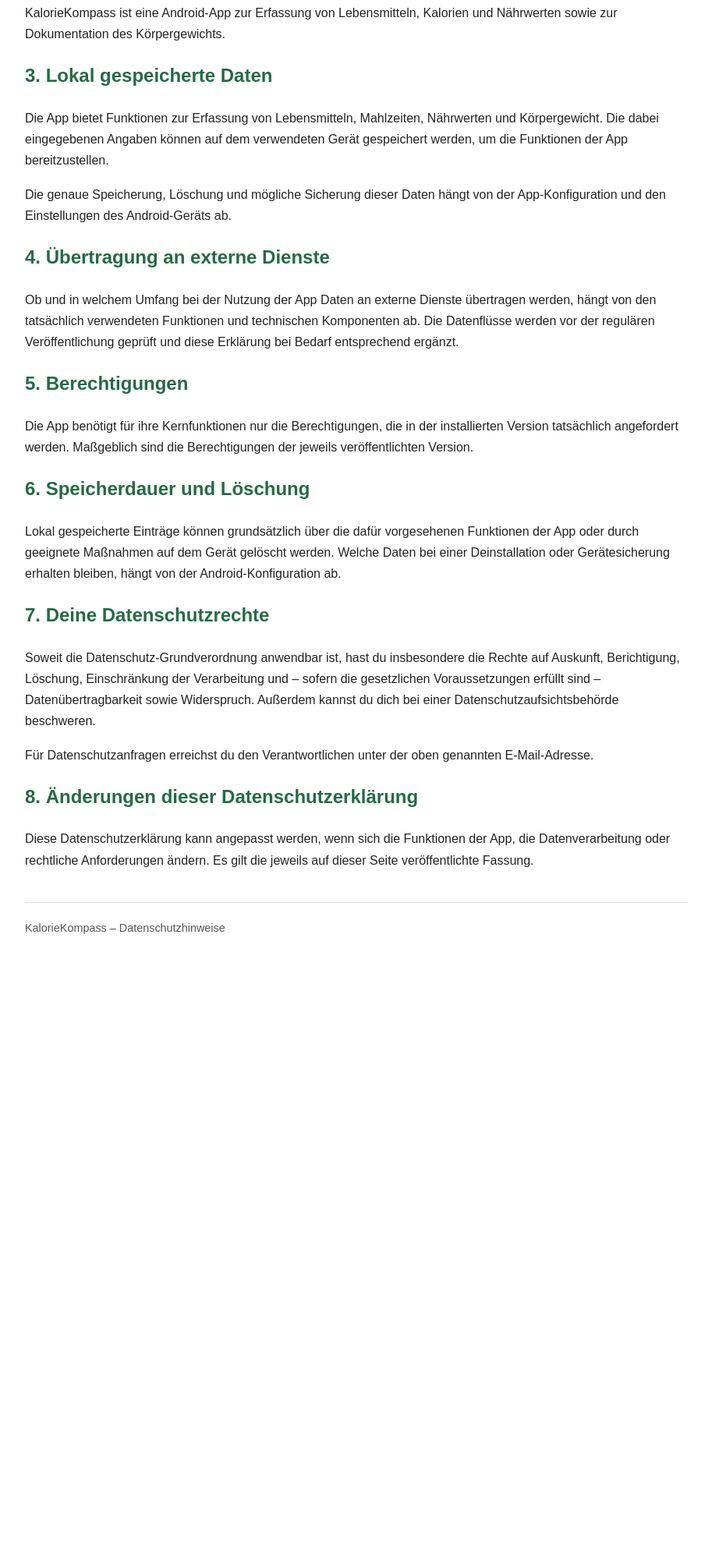
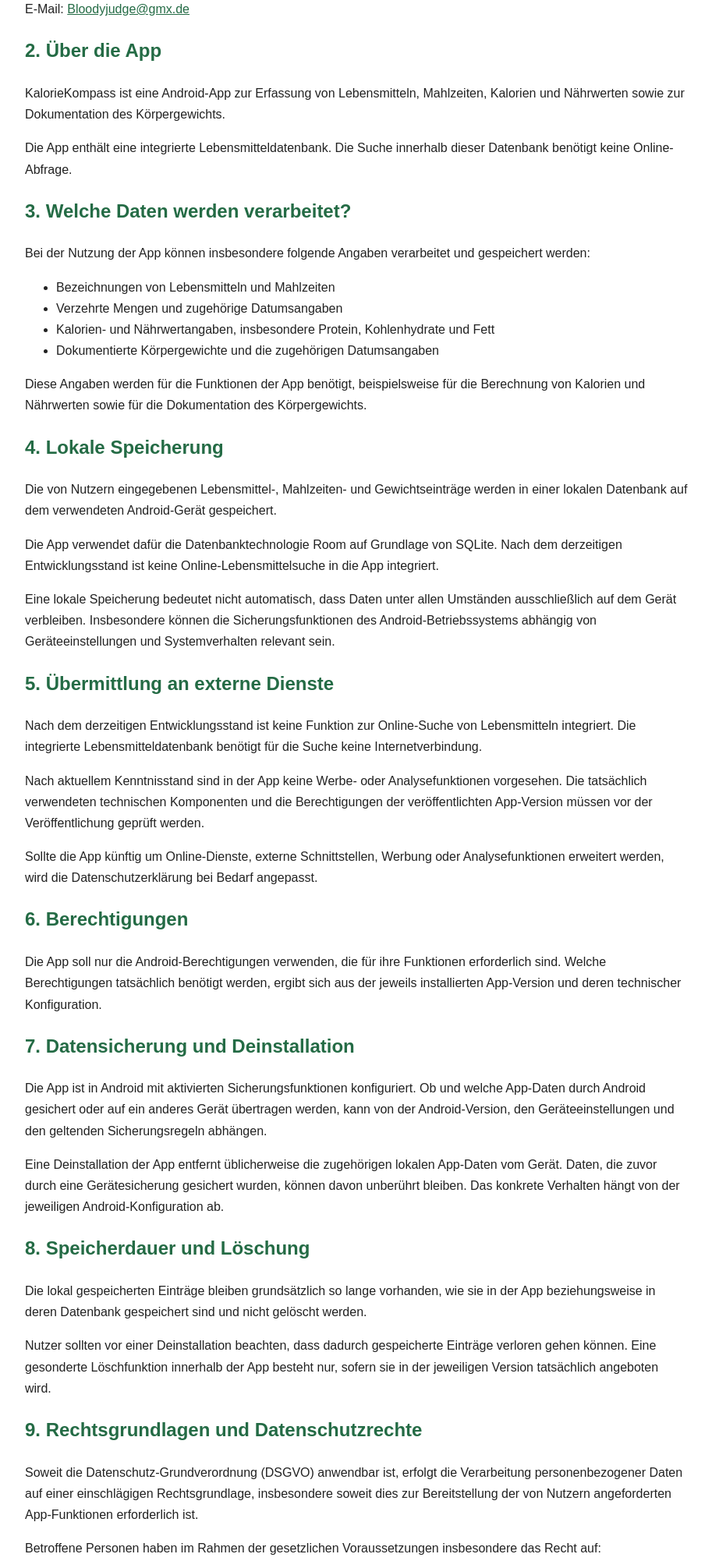
Before and after one commit to Bloodyjudge-rgb/kaloriekompass-datenschutz, a plain HTML site: page index.html in a window 1280 px wide. Shown: the part 386-2388 px from the top of the page at 78% size, without its empty margins (183-1096 px from the left). Before the commit the page ends 1628 px from the top, so only its background shows below. Drawn offline with Linux system fonts and the light colour scheme.

Commit message:
index.html

````diff
--- a/index.html
+++ b/index.html
@@ -1,10 +1,15 @@
+```html
 <!DOCTYPE html>
 <html lang="de">
 <head>
     <meta charset="UTF-8">
     <meta name="viewport" content="width=device-width, initial-scale=1.0">
+
     <title>Datenschutzerklärung – KalorieKompass</title>
-    <meta name="description" content="Datenschutzhinweise zur Android-App KalorieKompass.">
+
+    <meta name="description"
+          content="Datenschutzerklärung der Android-App KalorieKompass. Informationen zur lokalen Speicherung und Verarbeitung von Daten.">
+
     <style>
         body {
             font-family: Arial, sans-serif;
@@ -15,9 +20,19 @@
             color: #222;
             background: #fff;
         }
-        h1, h2 { color: #246b45; }
-        h1 { line-height: 1.3; }
-        a { color: #246b45; }
+
+        h1, h2 {
+            color: #246b45;
+        }
+
+        h1 {
+            line-height: 1.3;
+        }
+
+        a {
+            color: #246b45;
+        }
+
         footer {
             margin-top: 40px;
             padding-top: 20px;
@@ -27,85 +42,191 @@
         }
     </style>
 </head>
+
 <body>
+
 <h1>Datenschutzerklärung für KalorieKompass</h1>
 
-    <p><strong>Stand:</strong> Oktober 2026</p>
+<p><strong>Stand:</strong> 29. Oktober 2026</p>
 
 <h2>1. Verantwortlicher</h2>
+
 <p>
     Verantwortlich für die Verarbeitung personenbezogener Daten im
-        Zusammenhang mit der App KalorieKompass ist:
+    Zusammenhang mit der Android-App KalorieKompass ist:
 </p>
+
 <p>
     Fabian Walter<br>
-        E-Mail: <a href="mailto:Bloodyjudge@gmx.de">Bloodyjudge@gmx.de</a>
+    Postanschrift: [Bitte Postanschrift ergänzen]<br>
+    E-Mail:
+    <a href="mailto:Bloodyjudge@gmx.de">Bloodyjudge@gmx.de</a>
 </p>
 
 <h2>2. Über die App</h2>
+
 <p>
     KalorieKompass ist eine Android-App zur Erfassung von Lebensmitteln,
-        Kalorien und Nährwerten sowie zur Dokumentation des Körpergewichts.
+    Mahlzeiten, Kalorien und Nährwerten sowie zur Dokumentation des
+    Körpergewichts.
 </p>
 
-    <h2>3. Lokal gespeicherte Daten</h2>
 <p>
-        Die App bietet Funktionen zur Erfassung von Lebensmitteln,
-        Mahlzeiten, Nährwerten und Körpergewicht. Die dabei eingegebenen
-        Angaben können auf dem verwendeten Gerät gespeichert werden, um
-        die Funktionen der App bereitzustellen.
-    </p>
-    <p>
-        Die genaue Speicherung, Löschung und mögliche Sicherung dieser Daten
-        hängt von der App-Konfiguration und den Einstellungen des Android-Geräts ab.
+    Die App enthält eine integrierte Lebensmitteldatenbank. Die Suche
+    innerhalb dieser Datenbank benötigt keine Online-Abfrage.
 </p>
 
-    <h2>4. Übertragung an externe Dienste</h2>
+<h2>3. Welche Daten werden verarbeitet?</h2>
+
 <p>
-        Ob und in welchem Umfang bei der Nutzung der App Daten an externe
-        Dienste übertragen werden, hängt von den tatsächlich verwendeten
-        Funktionen und technischen Komponenten ab. Die Datenflüsse werden
-        vor der regulären Veröffentlichung geprüft und diese Erklärung bei
-        Bedarf entsprechend ergänzt.
+    Bei der Nutzung der App können insbesondere folgende Angaben
+    verarbeitet und gespeichert werden:
 </p>
 
-    <h2>5. Berechtigungen</h2>
+<ul>
+    <li>Bezeichnungen von Lebensmitteln und Mahlzeiten</li>
+    <li>Verzehrte Mengen und zugehörige Datumsangaben</li>
+    <li>Kalorien- und Nährwertangaben, insbesondere Protein, Kohlenhydrate und Fett</li>
+    <li>Dokumentierte Körpergewichte und die zugehörigen Datumsangaben</li>
+</ul>
+
 <p>
-        Die App benötigt für ihre Kernfunktionen nur die Berechtigungen,
-        die in der installierten Version tatsächlich angefordert werden.
-        Maßgeblich sind die Berechtigungen der jeweils veröffentlichten Version.
+    Diese Angaben werden für die Funktionen der App benötigt, beispielsweise
+    für die Berechnung von Kalorien und Nährwerten sowie für die
+    Dokumentation des Körpergewichts.
 </p>
 
-    <h2>6. Speicherdauer und Löschung</h2>
+<h2>4. Lokale Speicherung</h2>
+
 <p>
-        Lokal gespeicherte Einträge können grundsätzlich über die dafür
-        vorgesehenen Funktionen der App oder durch geeignete Maßnahmen
-        auf dem Gerät gelöscht werden. Welche Daten bei einer Deinstallation
-        oder Gerätesicherung erhalten bleiben, hängt von der Android-Konfiguration ab.
+    Die von Nutzern eingegebenen Lebensmittel-, Mahlzeiten- und
+    Gewichtseinträge werden in einer lokalen Datenbank auf dem verwendeten
+    Android-Gerät gespeichert.
 </p>
 
-    <h2>7. Deine Datenschutzrechte</h2>
 <p>
-        Soweit die Datenschutz-Grundverordnung anwendbar ist, hast du
-        insbesondere die Rechte auf Auskunft, Berichtigung, Löschung,
-        Einschränkung der Verarbeitung und – sofern die gesetzlichen
-        Voraussetzungen erfüllt sind – Datenübertragbarkeit sowie Widerspruch.
-        Außerdem kannst du dich bei einer Datenschutzaufsichtsbehörde beschweren.
-    </p>
-    <p>
-        Für Datenschutzanfragen erreichst du den Verantwortlichen unter
-        der oben genannten E-Mail-Adresse.
+    Die App verwendet dafür die Datenbanktechnologie Room auf Grundlage
+    von SQLite. Nach dem derzeitigen Entwicklungsstand ist keine
+    Online-Lebensmittelsuche in die App integriert.
 </p>
 
-    <h2>8. Änderungen dieser Datenschutzerklärung</h2>
 <p>
-        Diese Datenschutzerklärung kann angepasst werden, wenn sich die
-        Funktionen der App, die Datenverarbeitung oder rechtliche Anforderungen ändern.
-        Es gilt die jeweils auf dieser Seite veröffentlichte Fassung.
+    Eine lokale Speicherung bedeutet nicht automatisch, dass Daten unter
+    allen Umständen ausschließlich auf dem Gerät verbleiben. Insbesondere
+    können die Sicherungsfunktionen des Android-Betriebssystems abhängig
+    von Geräteeinstellungen und Systemverhalten relevant sein.
+</p>
+
+<h2>5. Übermittlung an externe Dienste</h2>
+
+<p>
+    Nach dem derzeitigen Entwicklungsstand ist keine Funktion zur
+    Online-Suche von Lebensmitteln integriert. Die integrierte
+    Lebensmitteldatenbank benötigt für die Suche keine Internetverbindung.
+</p>
+
+<p>
+    Nach aktuellem Kenntnisstand sind in der App keine Werbe- oder
+    Analysefunktionen vorgesehen. Die tatsächlich verwendeten technischen
+    Komponenten und die Berechtigungen der veröffentlichten App-Version
+    müssen vor der Veröffentlichung geprüft werden.
+</p>
+
+<p>
+    Sollte die App künftig um Online-Dienste, externe Schnittstellen,
+    Werbung oder Analysefunktionen erweitert werden, wird die
+    Datenschutzerklärung bei Bedarf angepasst.
+</p>
+
+<h2>6. Berechtigungen</h2>
+
+<p>
+    Die App soll nur die Android-Berechtigungen verwenden, die für ihre
+    Funktionen erforderlich sind. Welche Berechtigungen tatsächlich
+    benötigt werden, ergibt sich aus der jeweils installierten
+    App-Version und deren technischer Konfiguration.
+</p>
+
+<h2>7. Datensicherung und Deinstallation</h2>
+
+<p>
+    Die App ist in Android mit aktivierten Sicherungsfunktionen konfiguriert.
+    Ob und welche App-Daten durch Android gesichert oder auf ein anderes
+    Gerät übertragen werden, kann von der Android-Version, den
+    Geräteeinstellungen und den geltenden Sicherungsregeln abhängen.
+</p>
+
+<p>
+    Eine Deinstallation der App entfernt üblicherweise die zugehörigen
+    lokalen App-Daten vom Gerät. Daten, die zuvor durch eine
+    Gerätesicherung gesichert wurden, können davon unberührt bleiben.
+    Das konkrete Verhalten hängt von der jeweiligen Android-Konfiguration
+    ab.
+</p>
+
+<h2>8. Speicherdauer und Löschung</h2>
+
+<p>
+    Die lokal gespeicherten Einträge bleiben grundsätzlich so lange
+    vorhanden, wie sie in der App beziehungsweise in deren Datenbank
+    gespeichert sind und nicht gelöscht werden.
+</p>
+
+<p>
+    Nutzer sollten vor einer Deinstallation beachten, dass dadurch
+    gespeicherte Einträge verloren gehen können. Eine gesonderte
+    Löschfunktion innerhalb der App besteht nur, sofern sie in der
+    jeweiligen Version tatsächlich angeboten wird.
+</p>
+
+<h2>9. Rechtsgrundlagen und Datenschutzrechte</h2>
+
+<p>
+    Soweit die Datenschutz-Grundverordnung (DSGVO) anwendbar ist,
+    erfolgt die Verarbeitung personenbezogener Daten auf einer
+    einschlägigen Rechtsgrundlage, insbesondere soweit dies zur
+    Bereitstellung der von Nutzern angeforderten App-Funktionen
+    erforderlich ist.
+</p>
+
+<p>
+    Betroffene Personen haben im Rahmen der gesetzlichen Voraussetzungen
+    insbesondere das Recht auf:
+</p>
+
+<ul>
+    <li>Auskunft über verarbeitete personenbezogene Daten</li>
+    <li>Berichtigung unrichtiger Daten</li>
+    <li>Löschung personenbezogener Daten</li>
+    <li>Einschränkung der Verarbeitung</li>
+    <li>Datenübertragbarkeit, soweit anwendbar</li>
+    <li>Widerspruch gegen bestimmte Verarbeitungen, soweit die gesetzlichen Voraussetzungen erfüllt sind</li>
+</ul>
+
+<p>
+    Außerdem besteht das Recht, sich bei einer zuständigen
+    Datenschutzaufsichtsbehörde zu beschweren.
+</p>
+
+<p>
+    Für Datenschutzanfragen kann der Verantwortliche unter folgender
+    Adresse kontaktiert werden:
+    <a href="mailto:Bloodyjudge@gmx.de">Bloodyjudge@gmx.de</a>
+</p>
+
+<h2>10. Änderungen dieser Datenschutzerklärung</h2>
+
+<p>
+    Diese Datenschutzerklärung kann aktualisiert werden, wenn sich die
+    Funktionen der App, die technische Datenverarbeitung oder die
+    rechtlichen Anforderungen ändern. Es gilt die jeweils auf dieser
+    Seite veröffentlichte Fassung.
 </p>
 
 <footer>
-        KalorieKompass – Datenschutzhinweise
+    KalorieKompass – Datenschutzerklärung
 </footer>
+
 </body>
 </html>
+```
````
Lines whose indentation alone changed are shown as unchanged.
